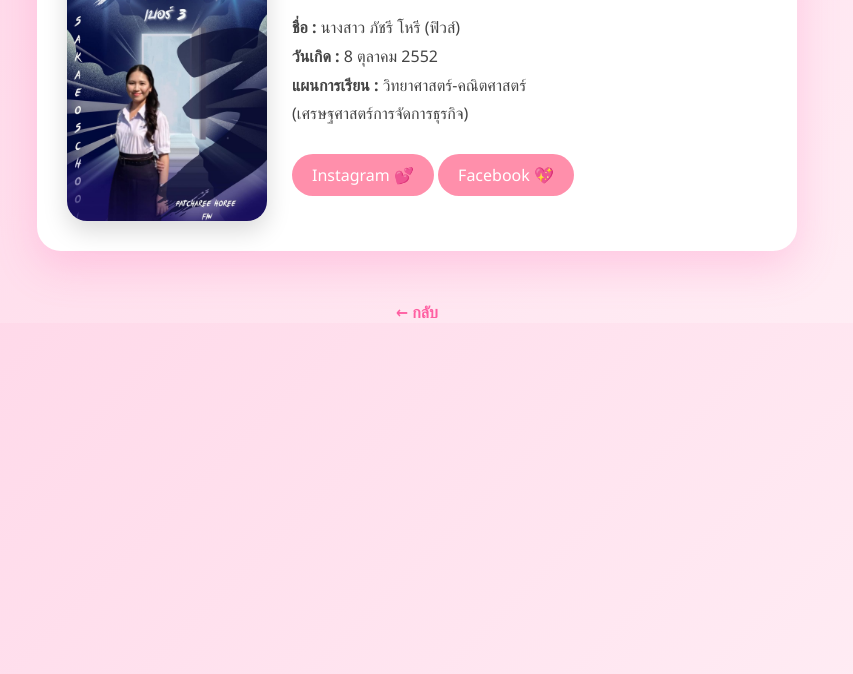
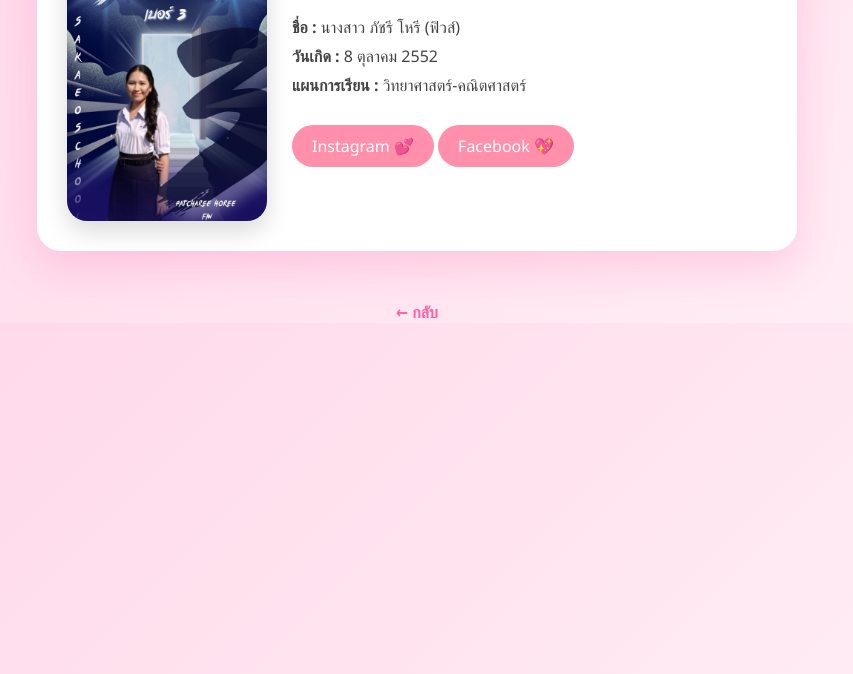
Before and after one commit to tanakit070952-oss/Websie_StepUP3, a plain HTML site: page fiw.html in a window 1280 px wide. Shown: the part 126-800 px from the top of the page, without its empty margins (223-1076 px from the left). Drawn offline with Linux system fonts and the light colour scheme.

Commit message:
Fix HTML formatting and restore content

```diff
--- a/fiw.html
+++ b/fiw.html
@@ -82,7 +82,6 @@ body{
       <b>ชื่อ :</b> นางสาว ภัชรี โหรี (ฟิวส์)<br>
       <b>วันเกิด :</b> 8 ตุลาคม 2552<br>
       <b>แผนการเรียน :</b> วิทยาศาสตร์-คณิตศาสตร์ <br>
-      (เศรษฐศาสตร์การจัดการธุรกิจ)
     </p>
 
     <a href="https://www.instagram.com/fxw_liee/" target="_blank" class="btn">
```
